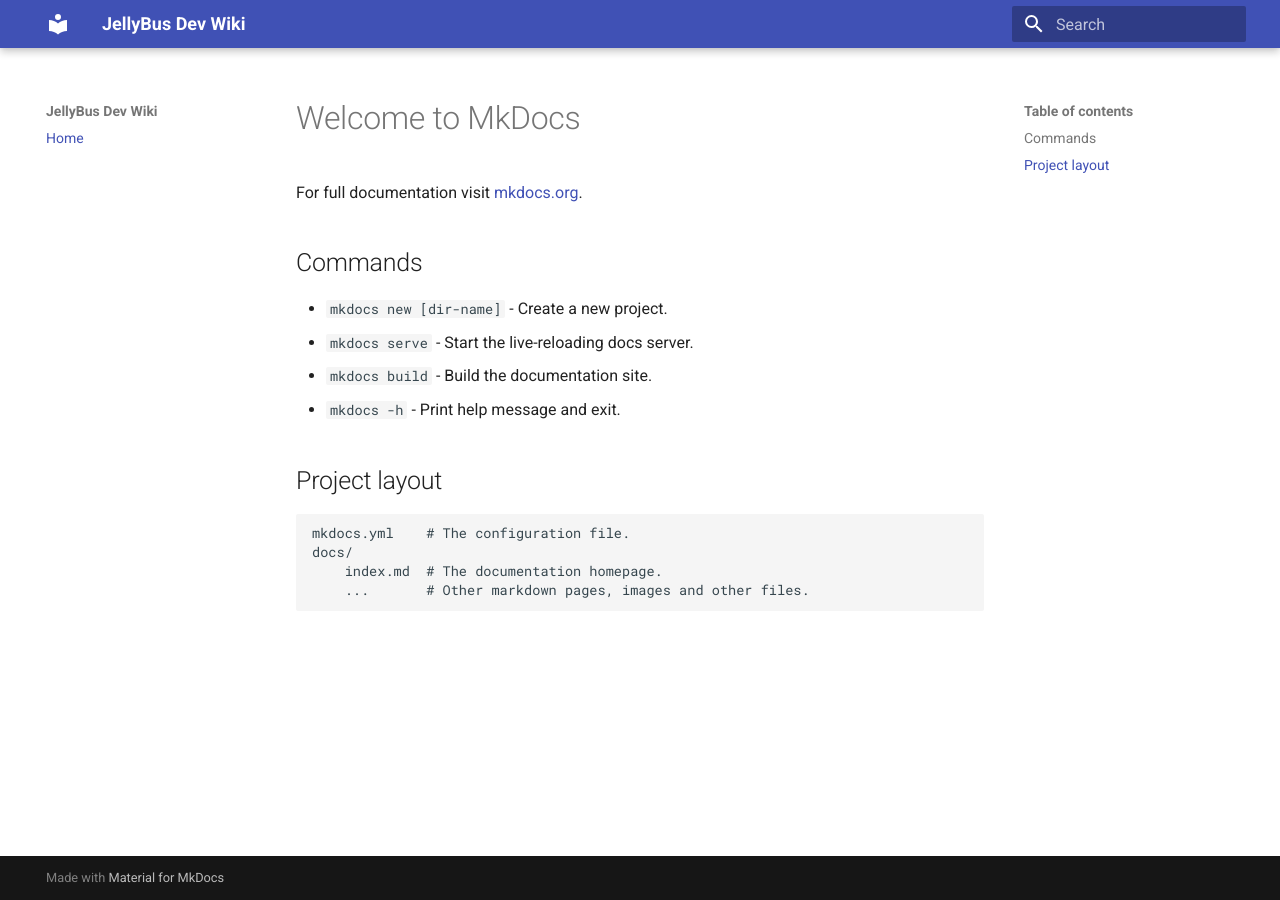
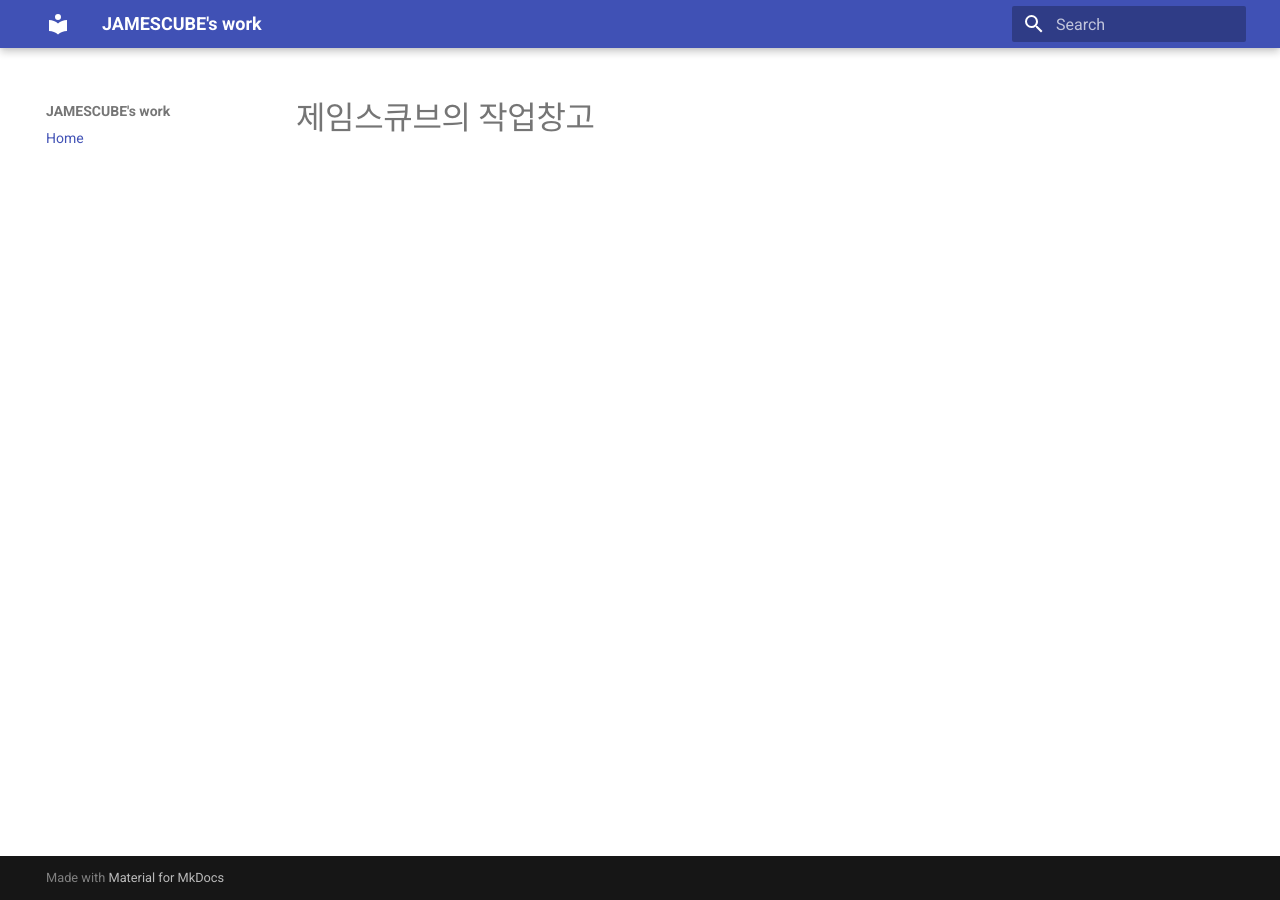
Before and after one commit to jamescube87/jamescube.work, an MkDocs documentation site: the page built from docs/index.md, in a window 1280 px wide. Built offline with MkDocs 1.6.1 and Material for MkDocs 9.7.7, drawn with Linux system fonts in a browser that asks for light colours.

Commit message:
init jamescube.work basic setting

```diff
--- a/docs/index.md
+++ b/docs/index.md
@@ -1,17 +1 @@
-# Welcome to MkDocs
-
-For full documentation visit [mkdocs.org](https://www.mkdocs.org).
-
-## Commands
-
-* `mkdocs new [dir-name]` - Create a new project.
-* `mkdocs serve` - Start the live-reloading docs server.
-* `mkdocs build` - Build the documentation site.
-* `mkdocs -h` - Print help message and exit.
-
-## Project layout
-
-    mkdocs.yml    # The configuration file.
-    docs/
-        index.md  # The documentation homepage.
-        ...       # Other markdown pages, images and other files.
+# 제임스큐브의 작업창고
--- a/mkdocs.yml
+++ b/mkdocs.yml
@@ -1,4 +1,4 @@
-site_name: JellyBus Dev Wiki
+site_name: JAMESCUBE's work
 nav:
   - Home: index.md
 theme: material
```
